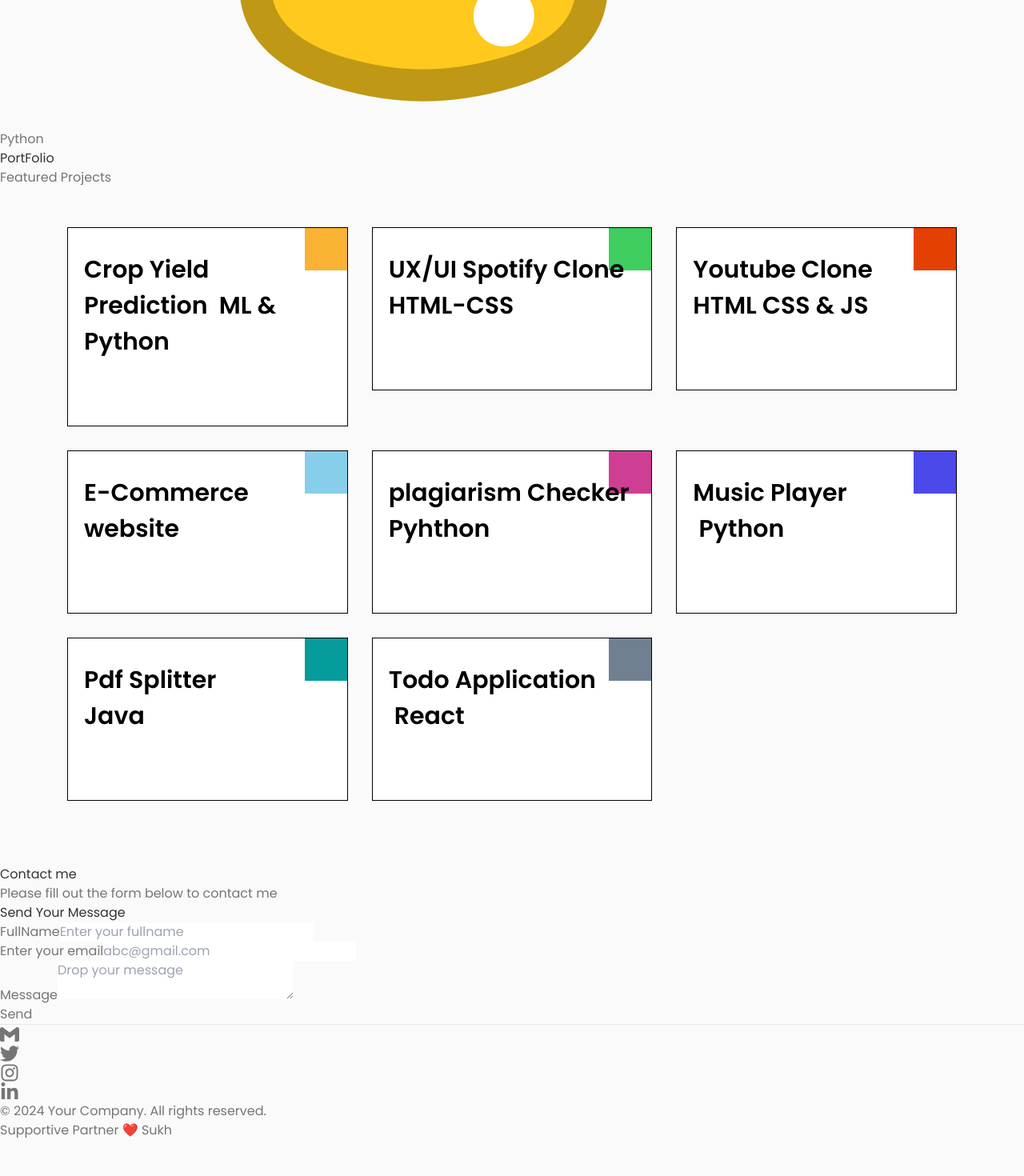
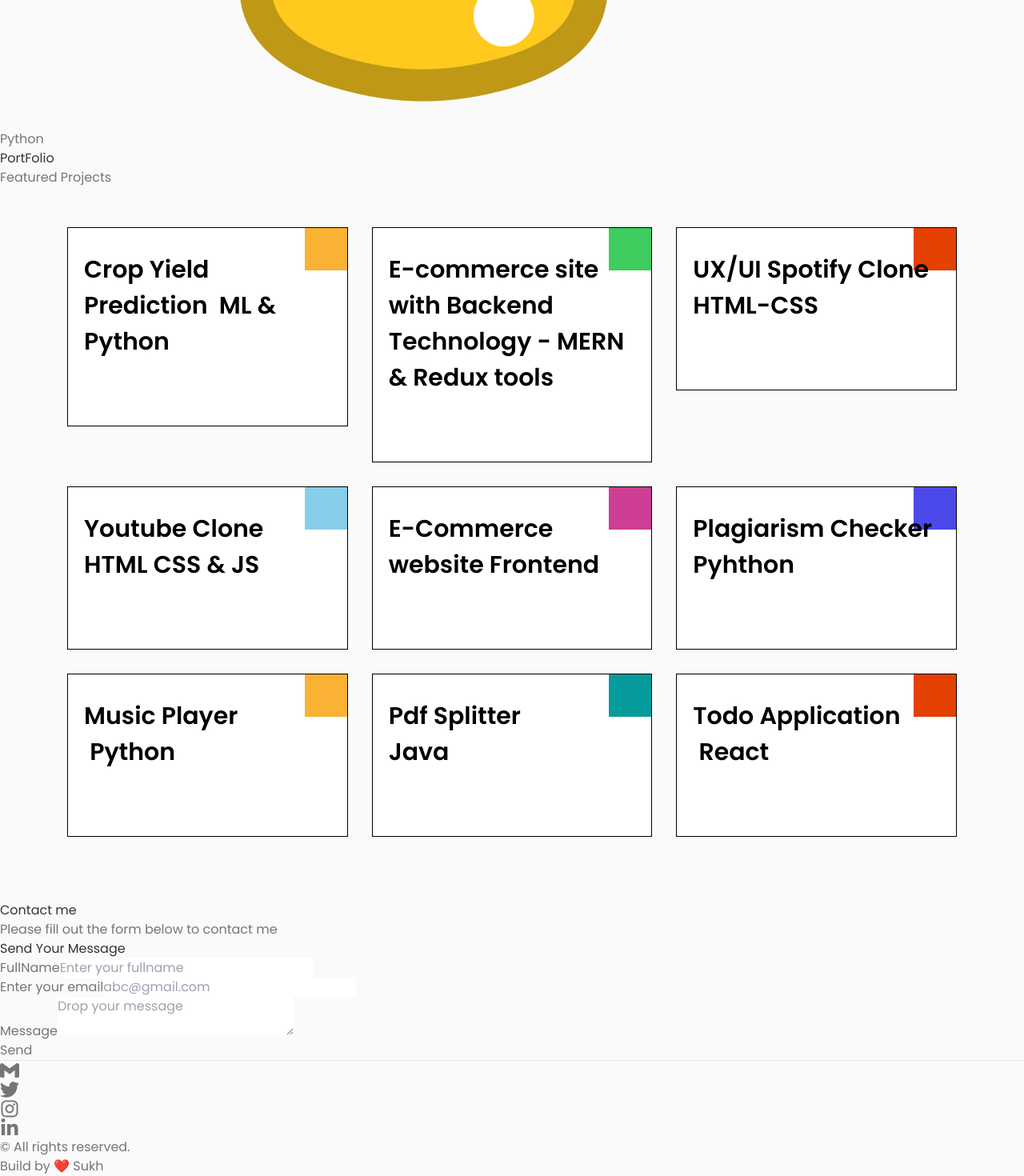
Before and after one commit to Sukh767/Portfolio, a React (Vite) app: page / in a window 1280 px wide. Shown: the part 8333-9803 px from the top of the page at 80% size. Before the commit the page ends 9758 px from the top, so only its background shows below. Built offline with nearby package versions, Linux system fonts and the light colour scheme.

Commit message:
Add another project and fix footer

```diff
--- a/src/component/About/About.jsx
+++ b/src/component/About/About.jsx
@@ -1,7 +1,7 @@
 import React from "react";
 import "./About.css";
 import AboutImg from "../../assets/image.webp";
-import CV from "../../assets/Sukharanjan_KIIT_Update(Sep).pdf";
+import CV from "../../assets/Resume-Sukharanjan-Jana-Update-1.pdf";
 import Info from "./Info";
 
 const About = () => {
--- a/src/component/Footer.jsx
+++ b/src/component/Footer.jsx
@@ -22,9 +22,9 @@ const footer = () => {
             </div>
             <div className="mt-8 border-t border-gray-700 pt-8 flex flex-col items-center">
               <p className="text-sm">
-                &copy; 2024 Your Company. All rights reserved.
+                &copy; All rights reserved.
               </p>
-              <p className="text-sm">Supportive Partner ❤️ Sukh</p>
+              <p className="text-sm">Build by ❤️ Sukh</p>
             </div>
           </div>
         </div>
--- a/src/component/PortFolio.jsx
+++ b/src/component/PortFolio.jsx
@@ -11,11 +11,15 @@ const PortFolio = () => {
       <div class="ag-format-container">
         <div class="ag-courses_box">
           <div class="ag-courses_item">
-            <a href="https://github.com/Sukh767/Crop_yield_prediction.git" target="_blank" class="ag-courses-item_link">
+            <a
+              href="https://github.com/Sukh767/Crop_yield_prediction.git"
+              target="_blank"
+              class="ag-courses-item_link"
+            >
               <div class="ag-courses-item_bg"></div>
 
               <div class="ag-courses-item_title">
-              Crop Yield Prediction&#160; ML &amp; Python
+                Crop Yield Prediction&#160; ML &amp; Python
               </div>
 
               <div class="ag-courses-item_date-box">
@@ -27,7 +31,45 @@ const PortFolio = () => {
           </div>
 
           <div class="ag-courses_item">
-            <a href="https://github.com/Sukh767/Spotify-Clone.git" target="_blank" class="ag-courses-item_link">
+            <a
+              href="https://github.com/Sukh767/MERN-E-Commerce-Store.git"
+              target="_blank"
+              class="ag-courses-item_link"
+            >
+              <div class="ag-courses-item_bg"></div>
+
+              <div class="ag-courses-item_title">
+                E-commerce site with Backend Technology - MERN & Redux tools
+              </div>
+
+              <div class="ag-courses-item_date-box">
+                <a
+                  href="https://github.com/Sukh767/MERN-E-Commerce-Store.git"
+                  target="_blank"
+                >
+                  <button class="bg-lime-400 hover:bg-green-600 text-black font-bold px-4 py-2 rounded">
+                    Source code
+                  </button>
+                </a>
+                <a
+                  href="https://electromart-72lq.onrender.com/"
+                  target="_blank"
+                  rel="noopener noreferrer"
+                >
+                  <button class="bg-indigo-500 text-black font-bold px-4 py-2 rounded ml-3">
+                    Show
+                  </button>
+                </a>
+              </div>
+            </a>
+          </div>
+
+          <div class="ag-courses_item">
+            <a
+              href="https://github.com/Sukh767/Spotify-Clone.git"
+              target="_blank"
+              class="ag-courses-item_link"
+            >
               <div class="ag-courses-item_bg"></div>
 
               <div class="ag-courses-item_title">
@@ -43,7 +85,11 @@ const PortFolio = () => {
           </div>
 
           <div class="ag-courses_item">
-            <a href="https://github.com/Sukh767/Youtube-clone.git" target="_blank" class="ag-courses-item_link">
+            <a
+              href="https://github.com/Sukh767/Youtube-clone.git"
+              target="_blank"
+              class="ag-courses-item_link"
+            >
               <div class="ag-courses-item_bg"></div>
 
               <div class="ag-courses-item_title">
@@ -59,11 +105,15 @@ const PortFolio = () => {
           </div>
 
           <div class="ag-courses_item">
-            <a href="https://github.com/Sukh767/E-Commerce-sites.git" target="_blank" class="ag-courses-item_link">
+            <a
+              href="https://github.com/Sukh767/E-Commerce-sites.git"
+              target="_blank"
+              class="ag-courses-item_link"
+            >
               <div class="ag-courses-item_bg"></div>
 
               <div class="ag-courses-item_title">
-                E-Commerce website
+                E-Commerce website Frontend
               </div>
 
               <div class="ag-courses-item_date-box">
@@ -75,11 +125,15 @@ const PortFolio = () => {
           </div>
 
           <div class="ag-courses_item">
-            <a href="https://github.com/Sukh767/Plagiarism-Checker-in-Python.git" target="_blank" class="ag-courses-item_link">
+            <a
+              href="https://github.com/Sukh767/Plagiarism-Checker-in-Python.git"
+              target="_blank"
+              class="ag-courses-item_link"
+            >
               <div class="ag-courses-item_bg"></div>
 
-              <div class="ag-courses-item_title">plagiarism Checker
-                Pyhthon
+              <div class="ag-courses-item_title">
+                Plagiarism Checker Pyhthon
               </div>
 
               <div class="ag-courses-item_date-box">
@@ -91,12 +145,14 @@ const PortFolio = () => {
           </div>
 
           <div class="ag-courses_item">
-            <a href="https://github.com/Sukh767/Music-Player-in-Python.git" target="_blank" class="ag-courses-item_link">
+            <a
+              href="https://github.com/Sukh767/Music-Player-in-Python.git"
+              target="_blank"
+              class="ag-courses-item_link"
+            >
               <div class="ag-courses-item_bg"></div>
 
-              <div class="ag-courses-item_title">
-                Music Player &nbsp;Python
-              </div>
+              <div class="ag-courses-item_title">Music Player &nbsp;Python</div>
               <div class="ag-courses-item_date-box">
                 <button className="bg-indigo-500 hover:bg-green-600 text-black font-bold px-4 py-2 rounded">
                   Source code
@@ -106,10 +162,16 @@ const PortFolio = () => {
           </div>
 
           <div class="ag-courses_item">
-            <a href="https://github.com/Sukh767/Sukh767.github.io.git" target="_blank" class="ag-courses-item_link">
+            <a
+              href="https://github.com/Sukh767/Sukh767.github.io.git"
+              target="_blank"
+              class="ag-courses-item_link"
+            >
               <div class="ag-courses-item_bg_k"></div>
-              <div class="ag-courses-item_title">Pdf Splitter
-                <br/>Java
+              <div class="ag-courses-item_title">
+                Pdf Splitter
+                <br />
+                Java
               </div>
               <div class="ag-courses-item_date-box">
                 <button className="bg-teal-500 hover:bg-green-600 text-black font-bold px-4 py-2 rounded">
@@ -120,11 +182,15 @@ const PortFolio = () => {
           </div>
 
           <div class="ag-courses_item">
-            <a href="https://github.com/Sukh767/Todo_Application.git" target="_blank" class="ag-courses-item_link">
+            <a
+              href="https://github.com/Sukh767/Todo_Application.git"
+              target="_blank"
+              class="ag-courses-item_link"
+            >
               <div class="ag-courses-item_bg"></div>
 
-              <div class="ag-courses-item_title">Todo Application
-                &nbsp;React
+              <div class="ag-courses-item_title">
+                Todo Application &nbsp;React
               </div>
 
               <div class="ag-courses-item_date-box">
```
Also changed, not shown: 2 other files (tests, documents, lock files or other folders).
